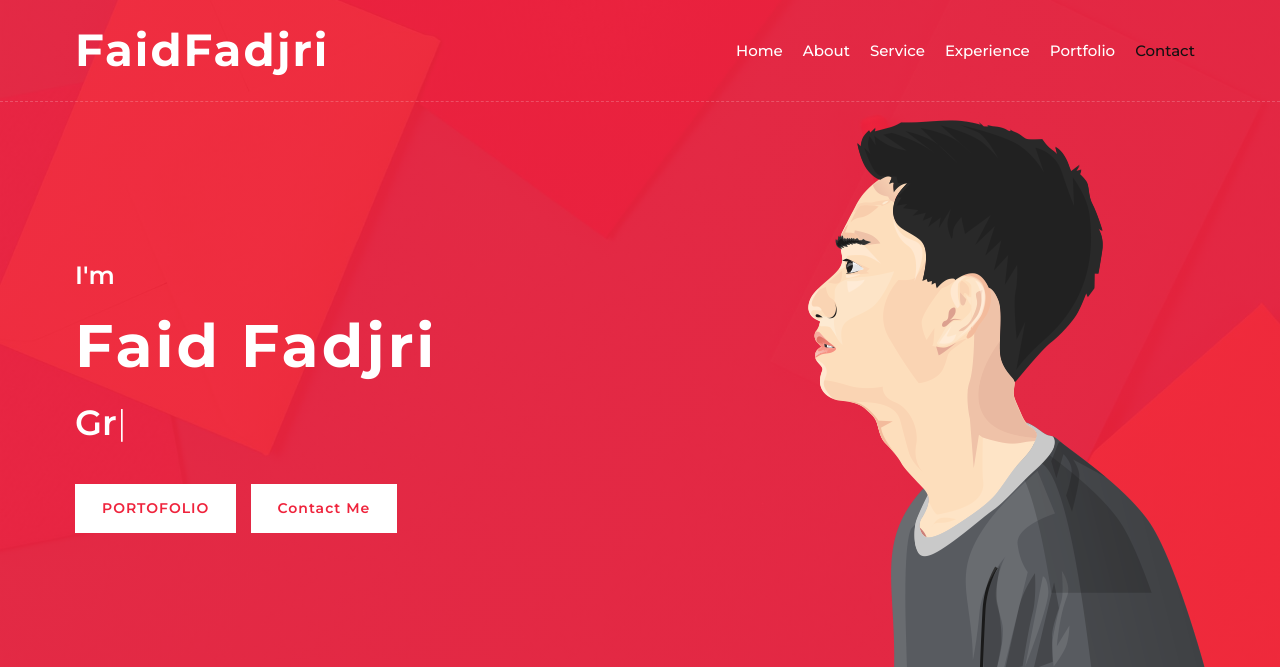
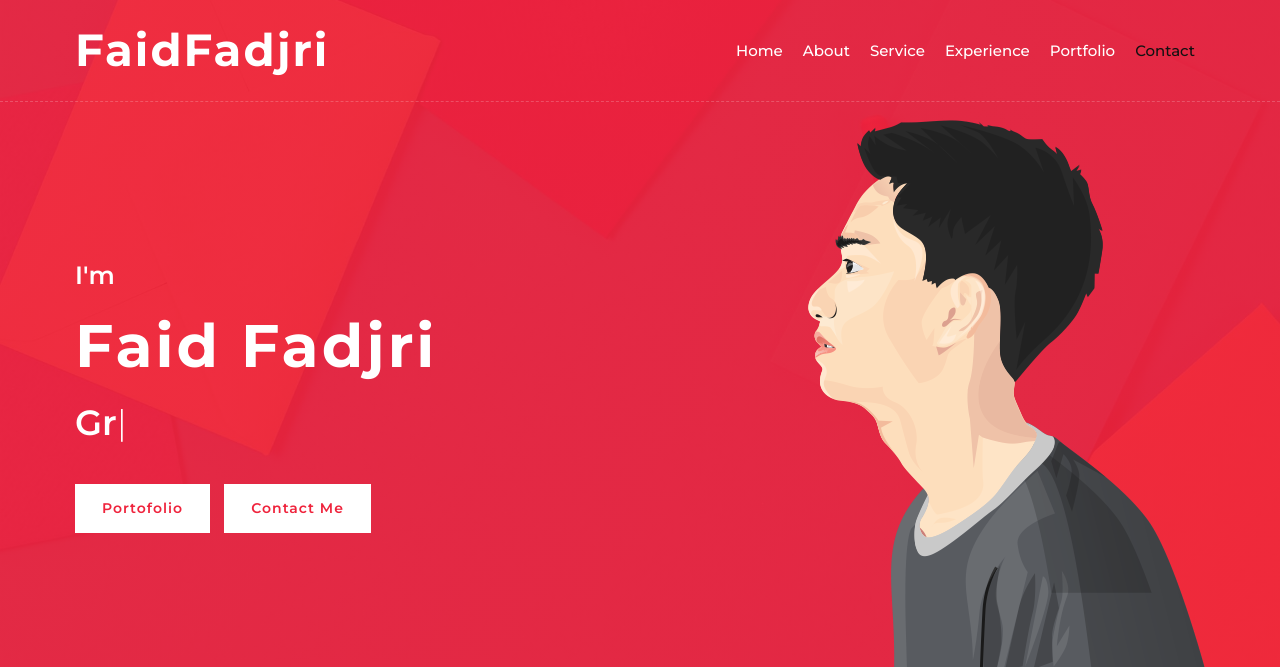
Before and after one commit to FaidFadjri/portofolio, a plain HTML site: page index.html in a window 1280 px wide. Shown: the top 667 px of the page. Drawn offline with nearby package versions, Linux system fonts and the light colour scheme.

Commit message:
Update index.html

```diff
--- a/index.html
+++ b/index.html
@@ -61,7 +61,7 @@
                                 <div class="typed-text">Android Developer, Web Developer, Graphic Designer</div>
                             </div>
                             <div class="hero-btn">
-                                <a class="btn" href="https://drive.google.com/file/d/1K3BzMMERpUSqDCRIhXK9RAyV9vkKigEc/view?usp=sharing">PORTOFOLIO</a>
+                                <a class="btn" href="https://drive.google.com/file/d/1K3BzMMERpUSqDCRIhXK9RAyV9vkKigEc/view?usp=sharing">Portofolio</a>
                                 <a class="btn" href="https://api.whatsapp.com/send/?phone=%2B62085848238397&text&app_absent=0">Contact Me</a>
                             </div>
                         </div>
```
